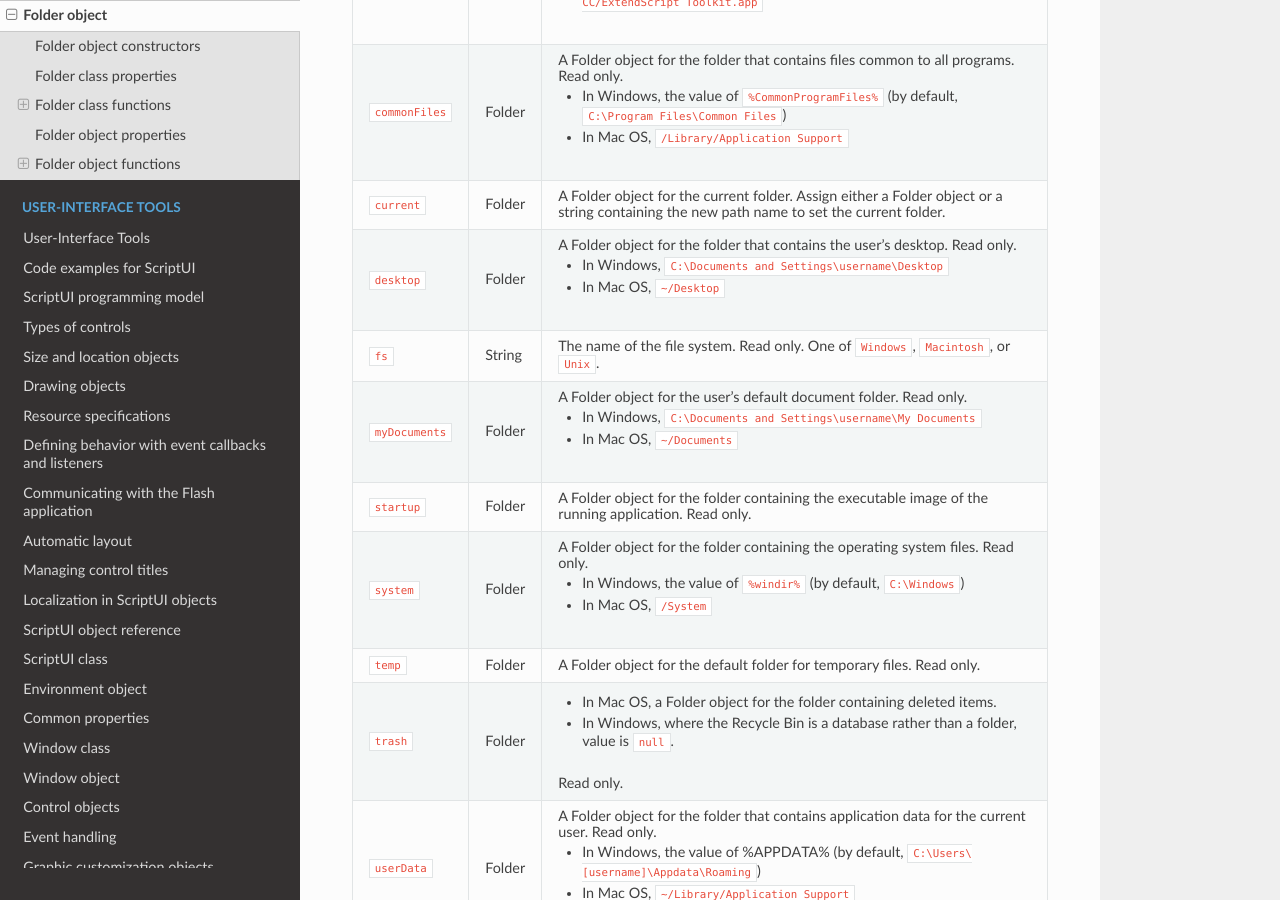
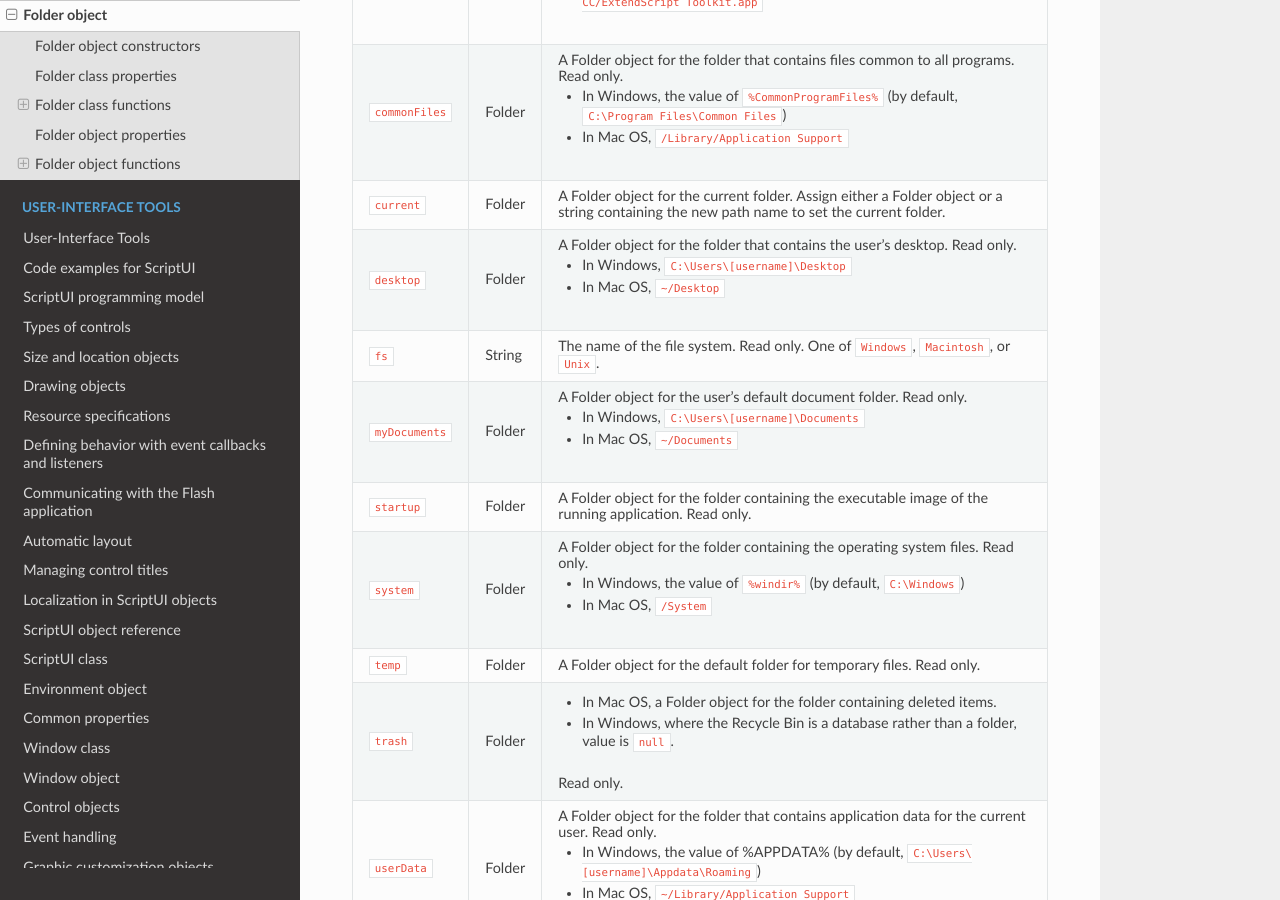
Before and after one commit to docsforadobe/javascript-tools-guide, a Sphinx documentation site: the page built from docs/file-system-access/folder-object.rst, in a window 1280 px wide and 900 px high, scrolled down 1171 px. Built offline with Sphinx 7.4.7 and the Read the Docs theme 2.0.0, drawn with Linux system fonts in a browser that asks for light colours.

Commit message:
Fix two more Windows Folder paths

```diff
--- a/docs/file-system-access/folder-object.rst
+++ b/docs/file-system-access/folder-object.rst
@@ -67,13 +67,13 @@ instance to access them.
                         string containing the new path name to set the current folder.
 ``desktop``     Folder  A Folder object for the folder that contains the user's desktop. Read only.
 
-                        - In Windows, ``C:\Documents and Settings\username\Desktop``
+                        - In Windows, ``C:\Users\[username]\Desktop``
                         - In Mac OS, ``~/Desktop``
 
 ``fs``          String  The name of the file system. Read only. One of ``Windows``, ``Macintosh``, or ``Unix``.
 ``myDocuments`` Folder  A Folder object for the user's default document folder. Read only.
 
-                        - In Windows, ``C:\Documents and Settings\username\My Documents``
+                        - In Windows, ``C:\Users\[username]\Documents``
                         - In Mac OS, ``~/Documents``
 
 ``startup``     Folder  A Folder object for the folder containing the executable image of the running
```
